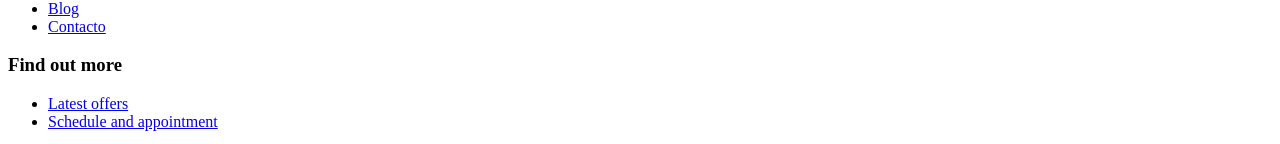
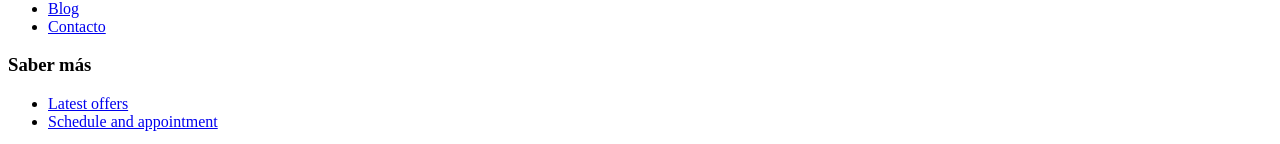
Before and after one commit to ggodoygeogama/smart-ocean-8bdb7, a Next.js app: page / in a window 1280 px wide. Shown: the part 2807-2951 px from the top of the page. Built offline with nearby package versions, Linux system fonts and the light colour scheme.

Commit message:
footer.js: changed

```diff
--- a/components/footer.js
+++ b/components/footer.js
@@ -24,7 +24,7 @@ export default function Footer() {
             </ul>
           </div>
           <div>
-            <h3 className="f4 b lh-title mb1 primary">Find out more</h3>
+            <h3 className="f4 b lh-title mb1 primary">Saber más</h3>
             <ul className="mb3">
               <li><a href="/post/jamaica-blue/" className="link">Latest offers</a></li>
               <li><a href="/contact" className="link">Schedule and appointment</a></li>
```
